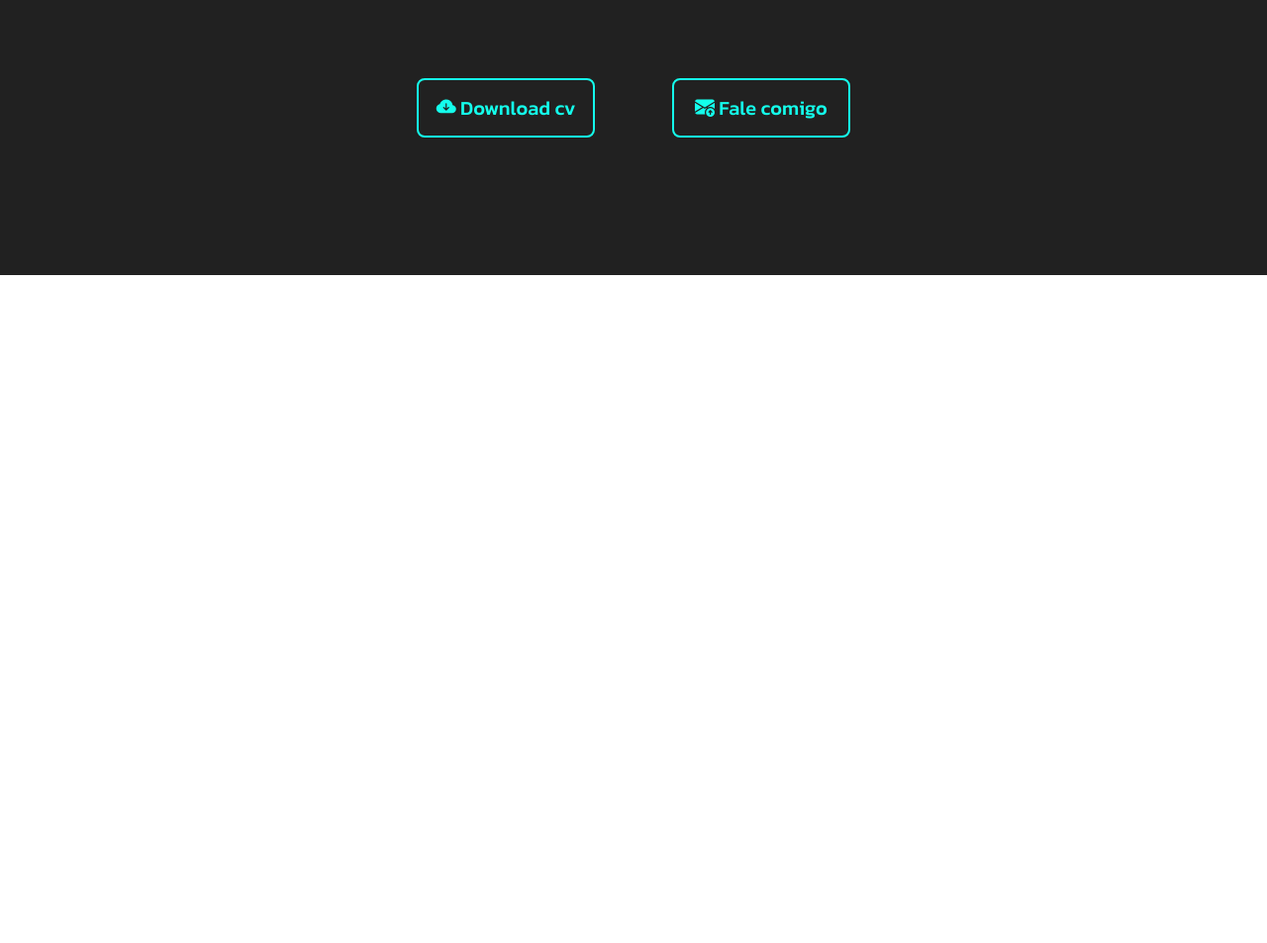
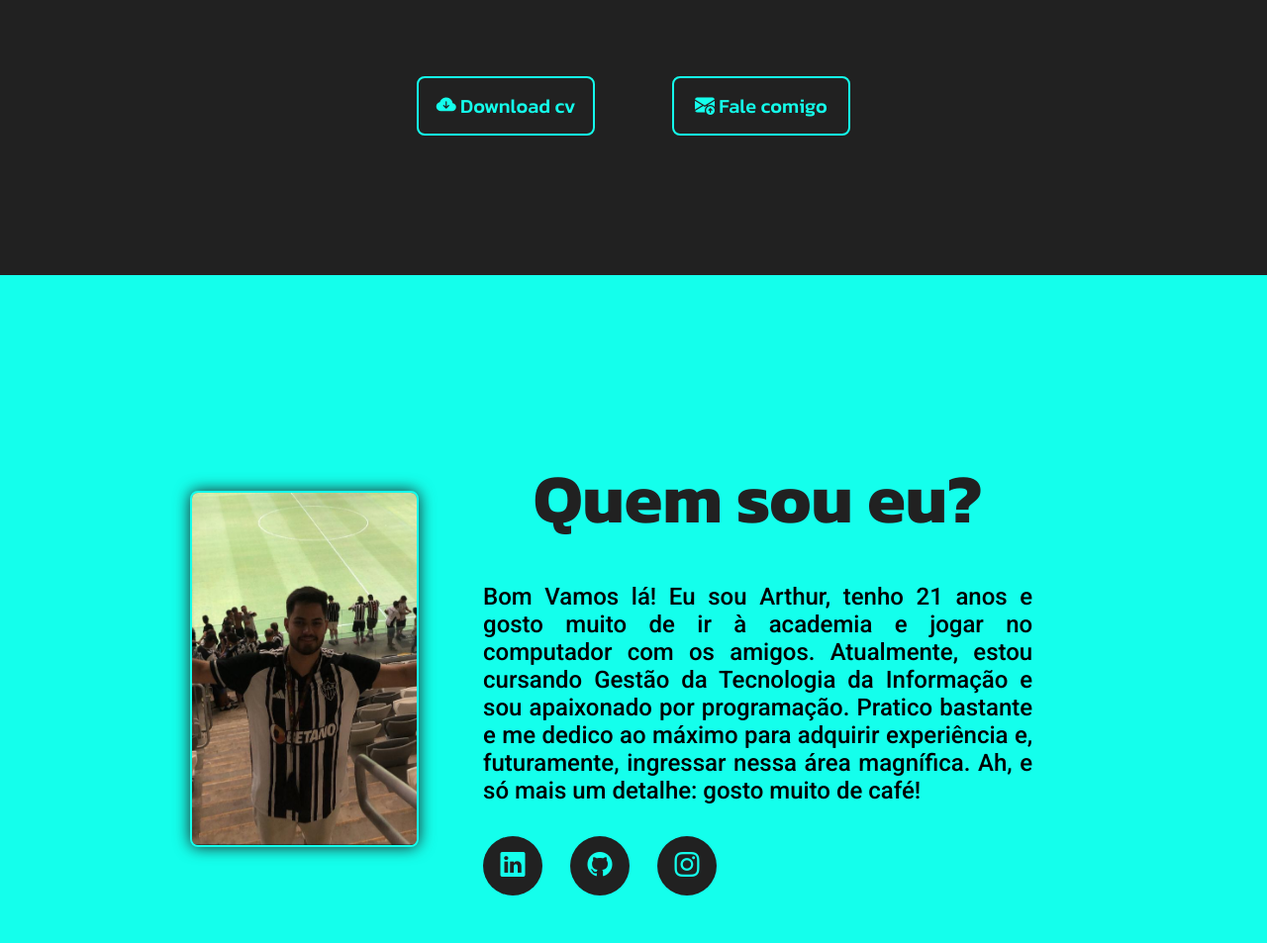
Before and after one commit to arthur01dev/meu-portifolio, a plain HTML site: page index.html in a window 1280 px wide. Shown: the part 522-1475 px from the top of the page at 99% size. Before the commit the page ends 800 px from the top, so only its background shows below. Drawn offline with nearby package versions, Linux system fonts and the light colour scheme.

Commit message:
finalizado section sobre mim

```diff
--- a/index.html
+++ b/index.html
@@ -14,7 +14,7 @@
         <strong class="header__logo"><span>&lt;</span>Arthur Rodrigues<span>/&gt;</span></strong>
         <nav class="header__bar__navigation">
             <a href="#home">Home</a>
-            <a href="#">Sobre mim</a>
+            <a href="#abaut__me">Sobre mim</a>
             <a href="#">Especialidades</a>
             <a href="#">Fale comigo</a>
         </nav>
@@ -23,7 +23,7 @@
     <main>
         <section id="home" class="home">
             <div class="home__text">
-                <img class="home__ft__perfil" src="assets/profile-pic.png" alt="">
+                <img class="home__photo__profile" src="assets/profile-pic.png" alt="">
                 <h1 class="home__title">Prazer, eu sou Arthur, <span>desenvolvedor Front-end.</span></h1>
                 <p class="home__paragraph">Aqui você vai conhecer um pouco sobre mim. Fique à vontade para entrar em contato comigo através das minhas redes sociais!</p>
             </div>
@@ -33,6 +33,34 @@
                 <button><i class="bi bi-envelope-arrow-up-fill"></i> Fale comigo</button>
             </div>
         </section>
+
+        <section id="abaut__me" class="abaut__me">
+            <div class="about__image">
+              <img src="assets/abaut-img.jpeg" alt="">
+            </div>
+
+            <div class="abaut__text">
+                <h2>Quem sou eu?</h2>
+                <p>Bom Vamos lá! Eu sou Arthur, tenho 21 anos e gosto muito de ir à academia e jogar no computador com os amigos.
+                    Atualmente, estou cursando Gestão da Tecnologia da Informação e sou apaixonado por programação.
+                     Pratico bastante e me dedico ao máximo para adquirir experiência e, futuramente, ingressar
+                     nessa área magnífica. Ah, e só mais um detalhe: gosto muito de café!</p>
+
+                     <div class="abaut__links">
+
+                            <a href="https://www.linkedin.com/in/arthur-rodrigues-de-souza-6b6b0a258/" target="_blank"><i
+                                    class="bi bi-linkedin"></i></a>
+
+
+                            <a href="https://github.com/arthur01dev" target="_blank"><i class="bi bi-github"></i></a>
+
+
+                            <a href="https://www.instagram.com/arthurr.rsouza?igsh=MzRlODBiNWFlZA==" target="_blank"><i
+                                    class="bi bi-instagram"></i></a>
+
+                     </div>
+            </div>
+        </section>
     </main>
 </body>
 </html>
--- a/style/style.css
+++ b/style/style.css
@@ -20,20 +20,20 @@
 body {
   width: 100vw;
   height: 100vh;
+  overflow-x: hidden;
 }
 
 header {
   width: 100%;
   height: 10%;
-  padding: 0 5%;
-  background-color: var(--primary-color);
+  padding: 0 8%;
+  background-color: black;
   box-shadow: 1px 1px 14px 1px var(--secondary-color);
   display: flex;
   align-items: center;
-  justify-content: space-between;
+  justify-content: space-around;
   position: fixed;
-  top: 0;
-  left: 0;
+  z-index: 1;
 }
 
 .header__logo {
@@ -69,9 +69,9 @@ header {
 }
 
 .home {
-  width: 100%;
+  width: 100vw;
   height: 100vh;
-  padding: 24% 5%;
+  padding: 25.5% 5%;
   background-color: #212121;
   display: flex;
   flex-direction: column;
@@ -88,11 +88,11 @@ header {
   margin-bottom: 7%;
 }
 
-.home__ft__perfil {
+.home__photo__profile {
   width: 30%;
   height: 80%;
   margin-bottom: 3%;
-  filter: drop-shadow(0 0 8px var(--secondary-color)) ;
+  filter: drop-shadow(0 0 8px var(--secondary-color));
 }
 
 .home__title {
@@ -150,12 +150,91 @@ header {
   font-weight: 500;
   background-color: var(--primary-color);
   color: var(--secondary-color);
-  transition: ease-out .7s;
+  transition: ease-out 0.7s;
 }
 
-.home__btns button:hover{
+.home__btns button:hover {
   background-color: var(--secondary-color);
   border: none;
   color: var(--primary-color);
   transform: scale(1.1);
 }
+
+.abaut__me {
+  width: 100vw;
+  height: 100vh;
+  background-color: var(--secondary-color);
+  padding: 25.5% 15%;
+  display: flex;
+  align-items: center;
+  justify-content: center;
+  gap: 20%;
+}
+
+.about__image img {
+  width: 320%;
+  border-radius: 8px;
+  filter: drop-shadow(0 0 8px var(--primary-color));
+  border: 2px solid var(--secondary-color);
+}
+
+.abaut__text {
+  display: flex;
+  flex-direction: column;
+  align-items: center;
+  justify-content: center;
+  padding: 5%;
+  gap: 10px;
+}
+
+.abaut__text h2 {
+  color: var(--primary-color);
+  font-family: var(--primary-font);
+  font-size: 70px;
+  margin-bottom: 4%;
+}
+
+.abaut__text p {
+  text-align: justify;
+  font-size: 24px;
+  font-family: var(--secondary-font);
+  font-weight: 500;
+  margin-bottom: 4%;
+}
+
+.abaut__links {
+  width: 100%;
+  list-style: none;
+  display: flex;
+  flex-direction: row;
+  align-items: center;
+  justify-content: flex-start;
+  gap: 28px;
+}
+
+.abaut__links a {
+  background-color: var(--primary-color);
+  text-decoration: none;
+  width: 60px;
+  height: 60px;
+  border-radius: 50%;
+  display: flex;
+  align-items: center;
+  justify-content: center;
+  transition: ease-in-out .6s;
+  transition: ease-out 0.7s;
+}
+
+.abaut__links a:hover {
+  background-color: var(--primary-color);
+  transform: scale(1.1);
+  box-shadow: 0 0 20px var(--primary-color);
+}
+
+.abaut__links a i{
+  text-decoration: none;
+  color: var(--secondary-color);
+  font-size: 25px;
+  padding: 35px;
+  border-radius: 50%;
+}
```
Also changed, not shown: assets/abaut-img.jpeg (added).
